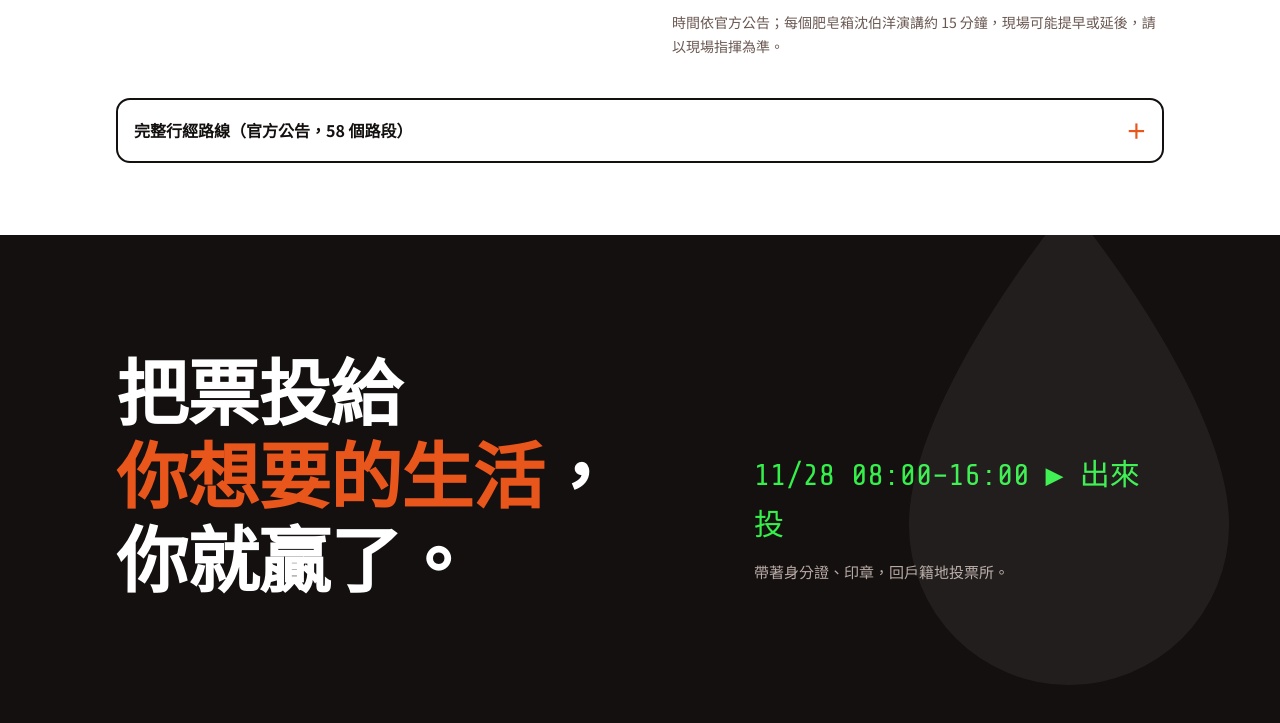
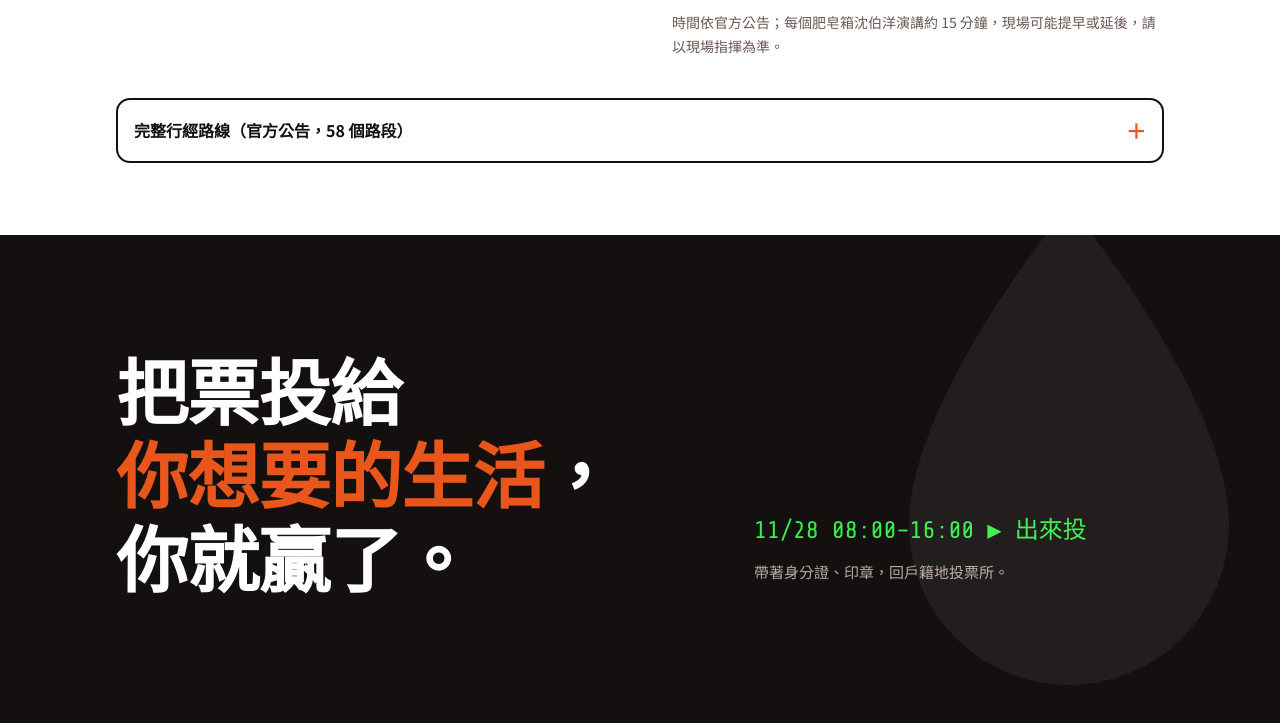
Before and after one commit to captain0507/yangliu-vote, a plain HTML site: page index.html in a window 1280 px wide. Shown: the part 3540-4263 px from the top of the page. Drawn offline with nearby package versions, Linux system fonts and the light colour scheme.

Commit message:
口號區投票時間不再把出來投拆行
Co-Authored-By: Claude Opus 5.5 <noreply@anthropic.com>

```diff
--- a/index.html
+++ b/index.html
@@ -183,6 +183,7 @@ details[open] summary::after{content:"－"}
 .vote-line{margin-top:40px;display:grid;gap:10px}
 .vote-line .lcdtxt{font-size:clamp(22px,6.5vw,30px)}
 .vote-line p{color:var(--muted-dark);font-size:15px}
+.nw{white-space:nowrap}
 .vote-line p.lcdtxt{color:var(--lcd);font-size:clamp(22px,6.5vw,30px)}
 footer{background:var(--ink);color:#8E817B;font-size:13px;padding-block:18px 26px;border-top:1px solid #2A2322}
 
@@ -229,6 +230,7 @@ footer{background:var(--ink);color:#8E817B;font-size:13px;padding-block:18px 26p
   .slogan{padding-block:112px 96px}
   .slogan .wrap{display:grid;grid-template-columns:minmax(0,1.4fr) minmax(0,1fr);column-gap:64px;align-items:end}
   .vote-line{margin-top:0;padding-bottom:12px}
+  .vote-line p.lcdtxt{font-size:24px}
   .drops{width:320px;right:4%}
 }
 .yt-frame{display:block;width:100%;aspect-ratio:16/9;border:0;background:#000}
@@ -391,7 +393,7 @@ html.ytm-on{overflow:hidden}
       <p class="q">把票投給<br><mark>你想要的生活</mark>，<br>你就贏了。</p>
     </blockquote>
     <div class="vote-line">
-      <p class="lcdtxt">11/28 08:00–16:00 ▶ 出來投</p>
+      <p class="lcdtxt"><span class="nw">11/28 08:00–16:00</span> <span class="nw">▶ 出來投</span></p>
       <p>帶著身分證、印章，回戶籍地投票所。</p>
     </div>
   </div>
```
